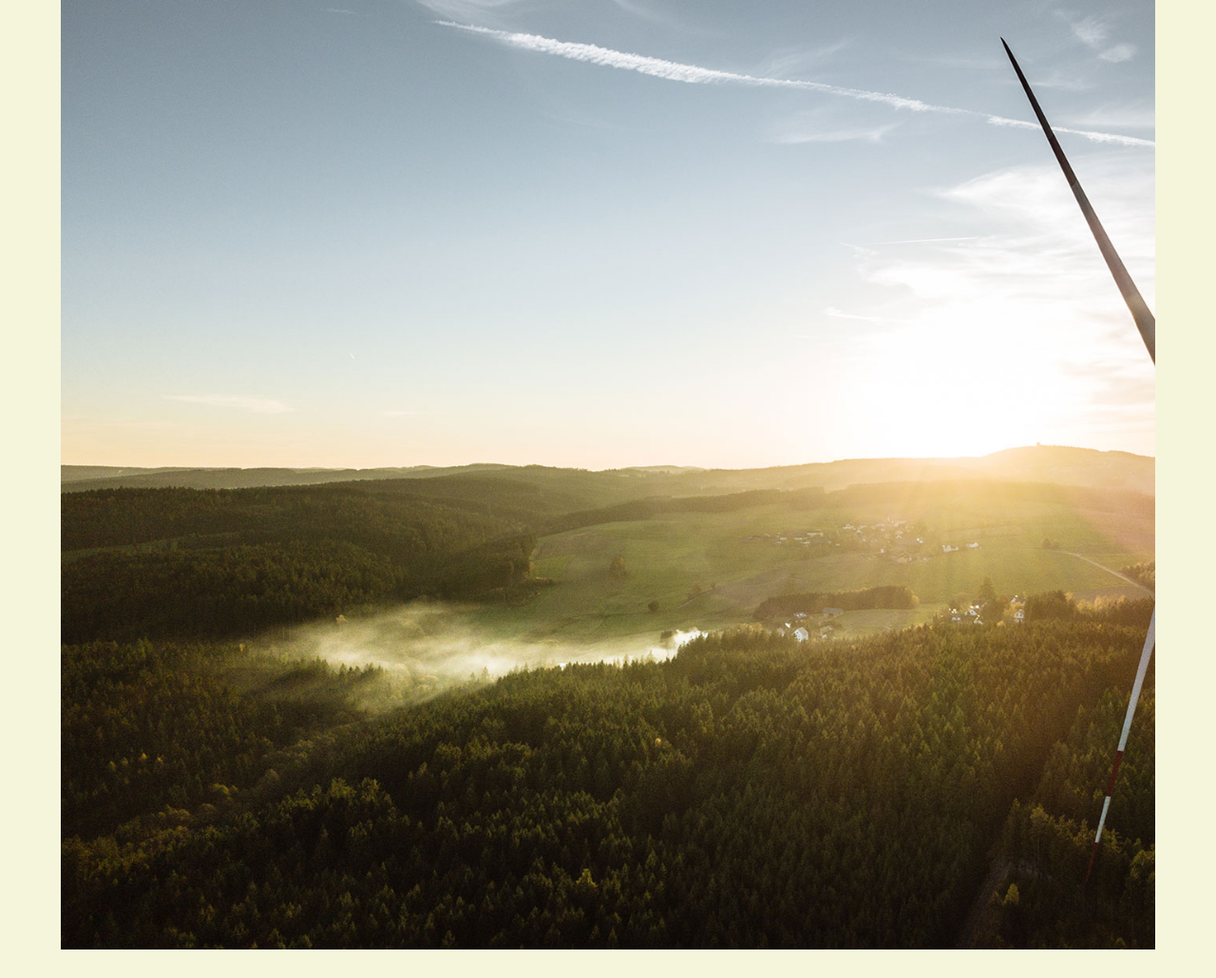
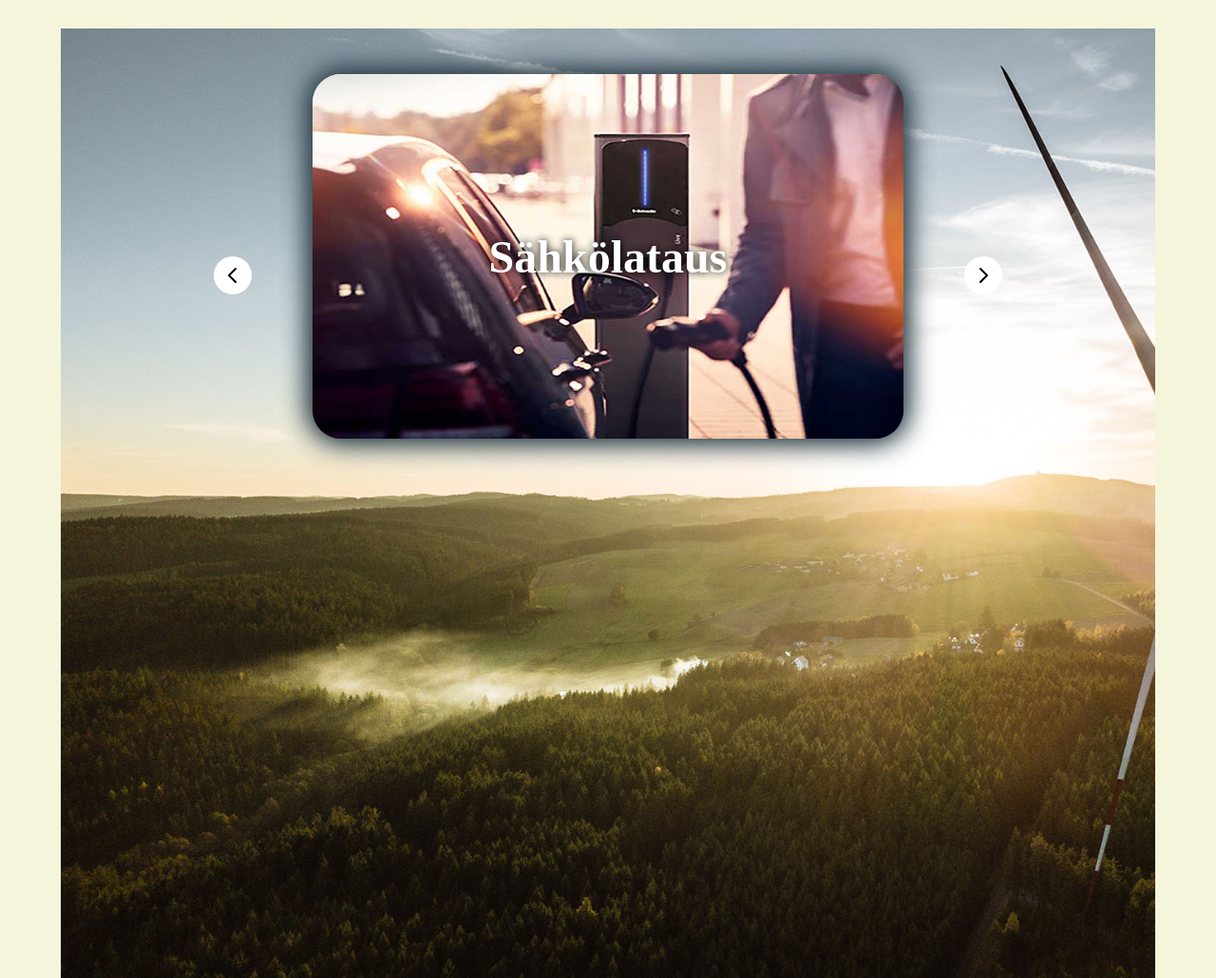
Before and after one commit to TeroKeranen/uusi-KouluProjekti-omasivu, a plain HTML site: page index.html in a window 1280 px wide. Shown: the whole page at 95% size. Before the commit the page ends 1000 px from the top, so only its background shows below. Drawn offline with Linux system fonts and the light colour scheme.

Commit message:
Doing hmtl and css image slider

```diff
--- a/css/style.css
+++ b/css/style.css
@@ -19,3 +19,71 @@ main {
   max-width: 90%;
   margin: 0 auto;
 }
+
+
+/* Image slider */
+
+.slider-container {
+  position: relative;
+  width: 90%;
+  height: 60vh;
+
+  margin: 30px auto;
+  overflow: hidden;
+}
+
+.slide {
+  position: absolute;
+  width: 100%;
+  height: 100%;
+  display: grid;
+  place-items: center;
+  align-items: center;
+}
+
+.slide h2 {
+  position: absolute;
+  font-size: 3rem;
+  color: white;
+  text-shadow: 0 0 8px black;
+}
+
+
+.slide-img {
+  height: 80%;
+  width: 60%;
+  box-shadow: 0 0 30px rgb(39, 58, 68);
+  border-radius: 30px;
+  object-fit: cover;
+
+}
+
+.btn-container {
+  background-color: #fff;
+  border: none;
+  height: 40px;
+  width: 40px;
+  border-radius: 50%;
+  top: 50%;
+
+  position: absolute;
+  display: flex;
+  align-items: center;
+  justify-content: center;
+
+}
+
+.btn-icon {
+  height: 24px;
+  width: 24px;
+
+}
+
+.btn-left {
+  left: 10%;
+
+}
+
+.btn-right {
+  right: 10%;
+}
--- a/index.html
+++ b/index.html
@@ -8,7 +8,63 @@
     <title>Document</title>
   </head>
   <body>
-    <main></main>
+    <main>
+
+      <!-- Image slider start-->
+      <div class="slider-container">
+
+        <!-- Ensimmäinen kuva + teksti-->
+        <div class="slide">
+          <img src="./img/sähkölataus2.jpg" class="slide-img" alt="auton lataus sähköllä" />
+          <h2>Sähkölataus</h2>
+        </div>
+
+        <!-- Toinen kuva + teksti-->
+        <div class="slide">
+          <img src="./img/sähkölataus2.jpg" class="slide-img" alt="auton lataus sähköllä" />
+          <h2>Sähkölataus</h2>
+        </div>
+
+        <!--Buttons-->
+        <!--Vasen button-->
+        <button class="btn-container btn-left">
+          <svg
+            class="btn-icon"
+            fill="none"
+            stroke="currentColor"
+            viewBox="0 0 24 24"
+            xmlns="http://www.w3.org/2000/svg"
+          >
+            <path
+              stroke-linecap="round"
+              stroke-linejoin="round"
+              stroke-width="2"
+              d="M15 19l-7-7 7-7"
+            ></path>
+          </svg>
+        </button>
+
+        <!--Oikea button-->
+        <button class="btn-container btn-right">
+          <svg
+            class="btn-icon"
+            fill="none"
+            stroke="currentColor"
+            viewBox="0 0 24 24"
+            xmlns="http://www.w3.org/2000/svg"
+          >
+            <path
+              stroke-linecap="round"
+              stroke-linejoin="round"
+              stroke-width="2"
+              d="M9 5l7 7-7 7"
+            ></path>
+          </svg>
+        </button>
+
+      </div>
+
+    </main>
     <script src="./js/java.js"></script>
   </body>
 </html>
```
